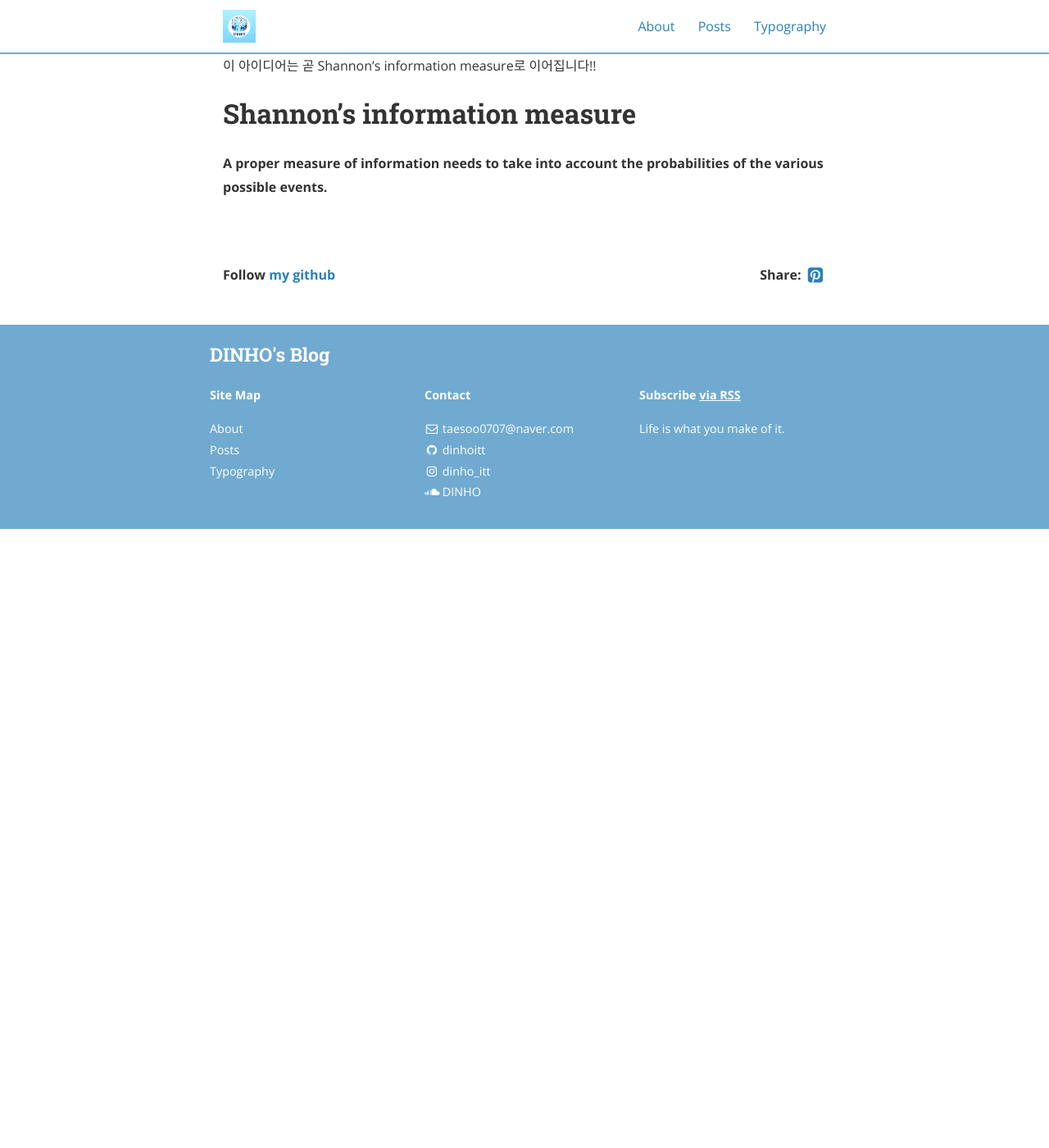
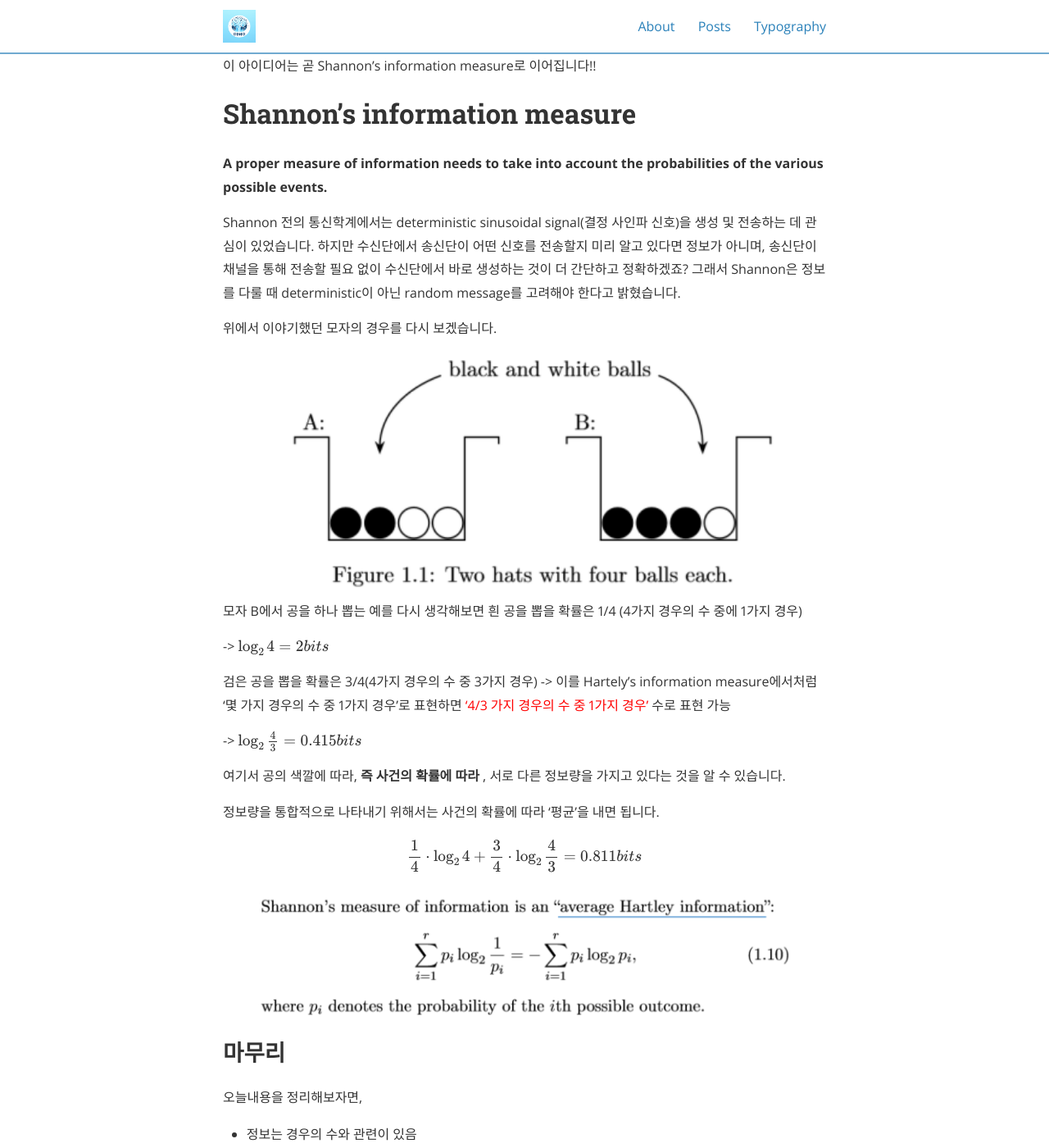
Before and after one commit to dinhoitt/dinhoitt.github.io, a Jekyll site: the page built from _posts/2024-04-03-정보이론.md, in a window 1280 px wide and 1400 px high, scrolled down 3012 px. Shown: the whole window at 82% size. Built offline with Jekyll 4.4.1, drawn with Linux system fonts in a browser that asks for light colours; nearby versions of some CDN libraries; formulas are drawn with MathJax 3; comment, search, counter and statistics services are not loaded; before the commit the page ends 3657 px from its top, so only the background shows below that; some of the changed text lies outside the part shown.

Commit message:
정보 측정

```diff
--- a/_posts/2024-04-03-정보이론.md
+++ b/_posts/2024-04-03-정보이론.md
@@ -73,8 +73,8 @@ __정보(information)이란 무엇이며 정보의 양(amount of information)은
   <img src="/assets/post/hartely_error_ex.png">
 
   - 각 모자에서 공을 하나씩 뽑는다고 가정하고, 그 공의 색깔을 메시지 $$U_{A}, U_{B}$$ 라고 하자.
-  - 모자 A의 경우 흰공/검은공 두 가지 경우의 수가 있으므로 1bit
-  - 모자 B의 경우 역시 흰공/검은공 두 가지 경우의 수가 있으므로 1bit
+  - 모자 A의 경우 흰 공/검은 공 두 가지 경우의 수가 있으므로 1bit
+  - 모자 B의 경우 역시 흰 공/검은 공 두 가지 경우의 수가 있으므로 1bit
 
   _하지만 만약 B에서 뽑은 공이 검은 공이라면, 이미 어느 정도 예측 가능했으므로(Black is much more likely), A에 비해 상대적으로 정보를 많이 담고 있지 않다고 할 수 있다.(극단적으로 검은공이 100개인 경우를 생각해보면 체감이 더 잘 됩니다.)_
 
@@ -85,3 +85,35 @@ __정보(information)이란 무엇이며 정보의 양(amount of information)은
 # Shannon's information measure
 
   __A proper measure of information needs to take into account the probabilities of the various possible events.__
+
+  Shannon 전의 통신학계에서는 deterministic sinusoidal signal(결정 사인파 신호)을 생성 및 전송하는 데 관심이 있었습니다. 하지만 수신단에서 송신단이 어떤 신호를 전송할지 미리 알고 있다면 정보가 아니며, 송신단이 채널을 통해 전송할 필요 없이 수신단에서 바로 생성하는 것이 더 간단하고 정확하겠죠? 그래서 Shannon은 정보를 다룰 때 deterministic이 아닌 random message를 고려해야 한다고 밝혔습니다.
+
+  위에서 이야기했던 모자의 경우를 다시 보겠습니다.
+
+  <img src="/assets/post/hartely_error_ex.png">
+
+  모자 B에서 공을 하나 뽑는 예를 다시 생각해보면 흰 공을 뽑을 확률은 1/4 (4가지 경우의 수 중에 1가지 경우)
+
+  -> $$\log_{2}{4} = 2bits$$
+
+  검은 공을 뽑을 확률은 3/4(4가지 경우의 수 중 3가지 경우) -> 이를 Hartely's information measure에서처럼 '몇 가지 경우의 수 중 1가지 경우'로 표현하면 <span style="color:red"> '4/3 가지 경우의 수 중 1가지 경우' </span> 수로 표현 가능
+
+  -> $$\log_{2}{\frac{4}{3}} = 0.415 bits$$
+
+  여기서 공의 색깔에 따라, __즉 사건의 확률에 따라__ , 서로 다른 정보량을 가지고 있다는 것을 알 수 있습니다.
+
+  정보량을 통합적으로 나타내기 위해서는 사건의 확률에 따라 '평균'을 내면 됩니다.
+
+  $$\frac{1}{4}\cdot \log_{2}{4} + \frac{3}{4}\cdot \log_{2}{\frac{4}{3}} = 0.811 bits$$
+
+  <img src="/assets/post/shannon_measure.png">
+
+## 마무리
+
+오늘내용을 정리해보자면,
+
+- 정보는 경우의 수와 관련이 있음
+- 정보는 '가산적(additivity)'여야 함
+- 정보의 양을 올바르게 측정하기 위해서는 경우의 수뿐만 아니라 사건이 일어날 확률을 함께 따져야 함
+
+다음에는 정보이론에서 Entropy에 대한 내용을 이야기하겠습니다. 감사합니다.😊😊
--- a/category/정보이론/index.html
+++ b/category/정보이론/index.html
@@ -4,7 +4,7 @@ layout: default
 <div class="post-list">
 
     <header class="post-header">
-        <h1 class="post-title">Posts in "인공지능-분야-공부"</h1>
+        <h1 class="post-title">Posts in "정보이론"</h1>
     </header>
 
     <span class="page-divider">
```
Also changed, not shown: assets/post/shannon_measure.png (added).
